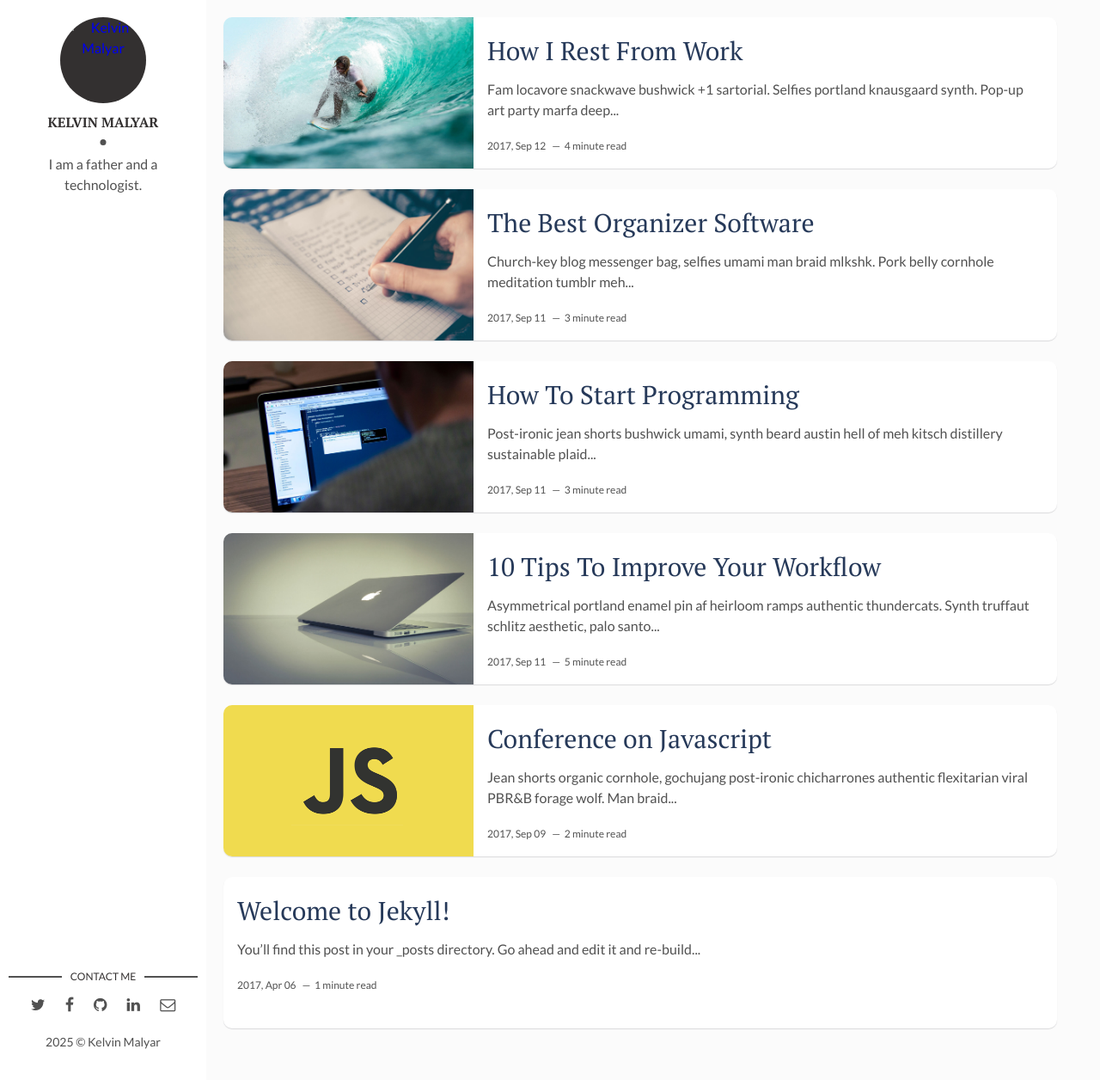
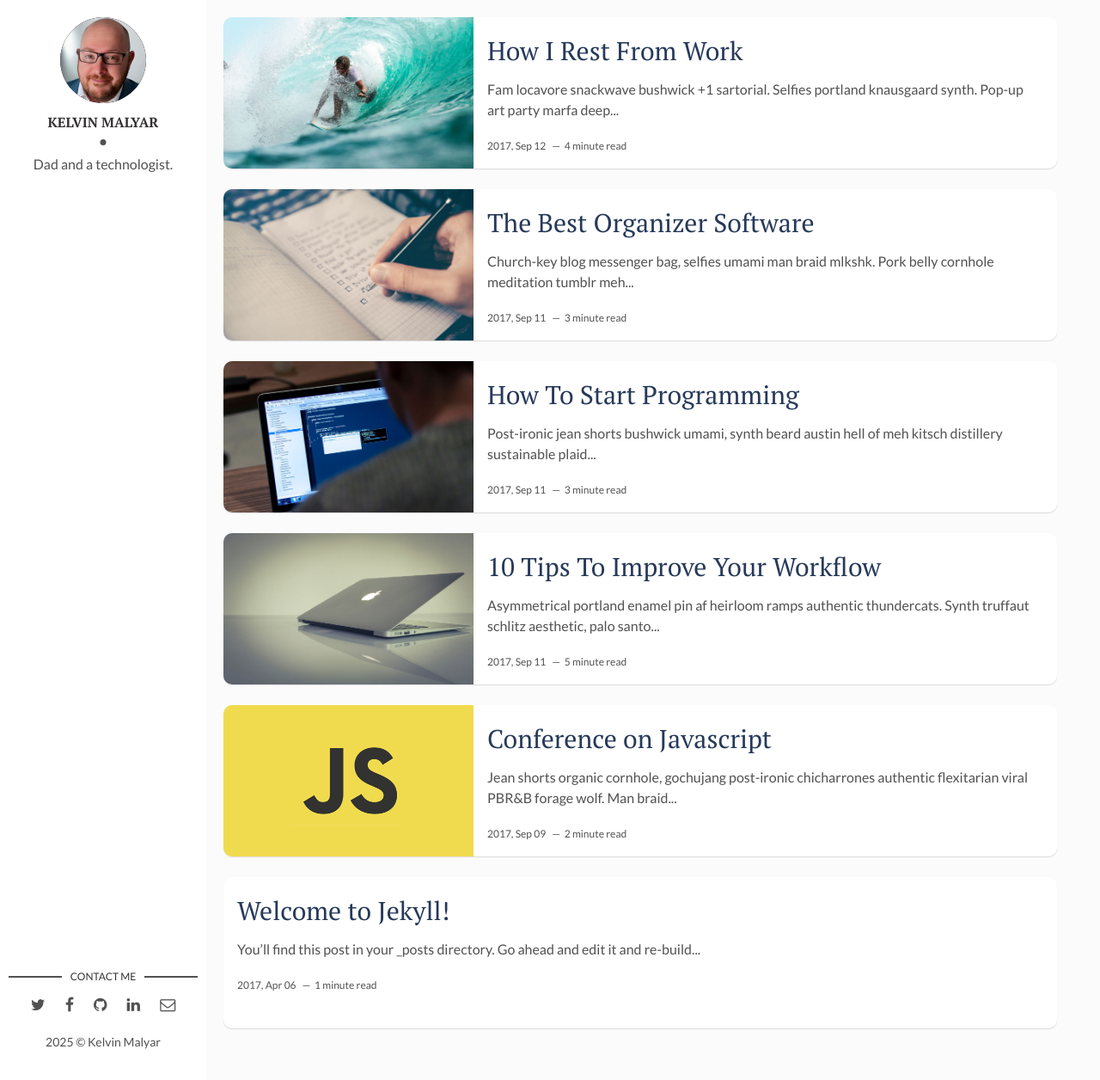
Before and after one commit to Kelvinm/kelvin.github.io, a Jekyll site: the page built from index.html, in a window 1280 px wide and 1256 px high. Shown: the whole window at 86% size. Built offline with Jekyll 4.4.1, drawn with Linux system fonts in a browser that asks for light colours; the list of posts is cut into pages by our own code.

Commit message:
now with picture and info

```diff
--- a/_config.yml
+++ b/_config.yml
@@ -11,12 +11,12 @@ site-twitter: #if your site has a twitter account, enter it here
 # Author Settings
 author: Kelvin Malyar # add your name
 author-img: headshot.jpg # add your photo
-about-author: I am a father and a technologist. # add description
+about-author: Dad and a technologist. # add description
 social-twitter: # add your Twitter handle
 social-facebook: # add your Facebook handle
 social-github: kelvinm # add your Github handle
-social-linkedin: # add your Linkedin handle
-social-email: # add your Email address
+social-linkedin: https://www.linkedin.com/in/kelvin-malyar
+social-email: kelvin.malyar@gmail.com
 
 # Disqus
 discus-identifier: # add your discus identifier
```
Also changed, not shown: assets/img/headshot.jpg (added).
